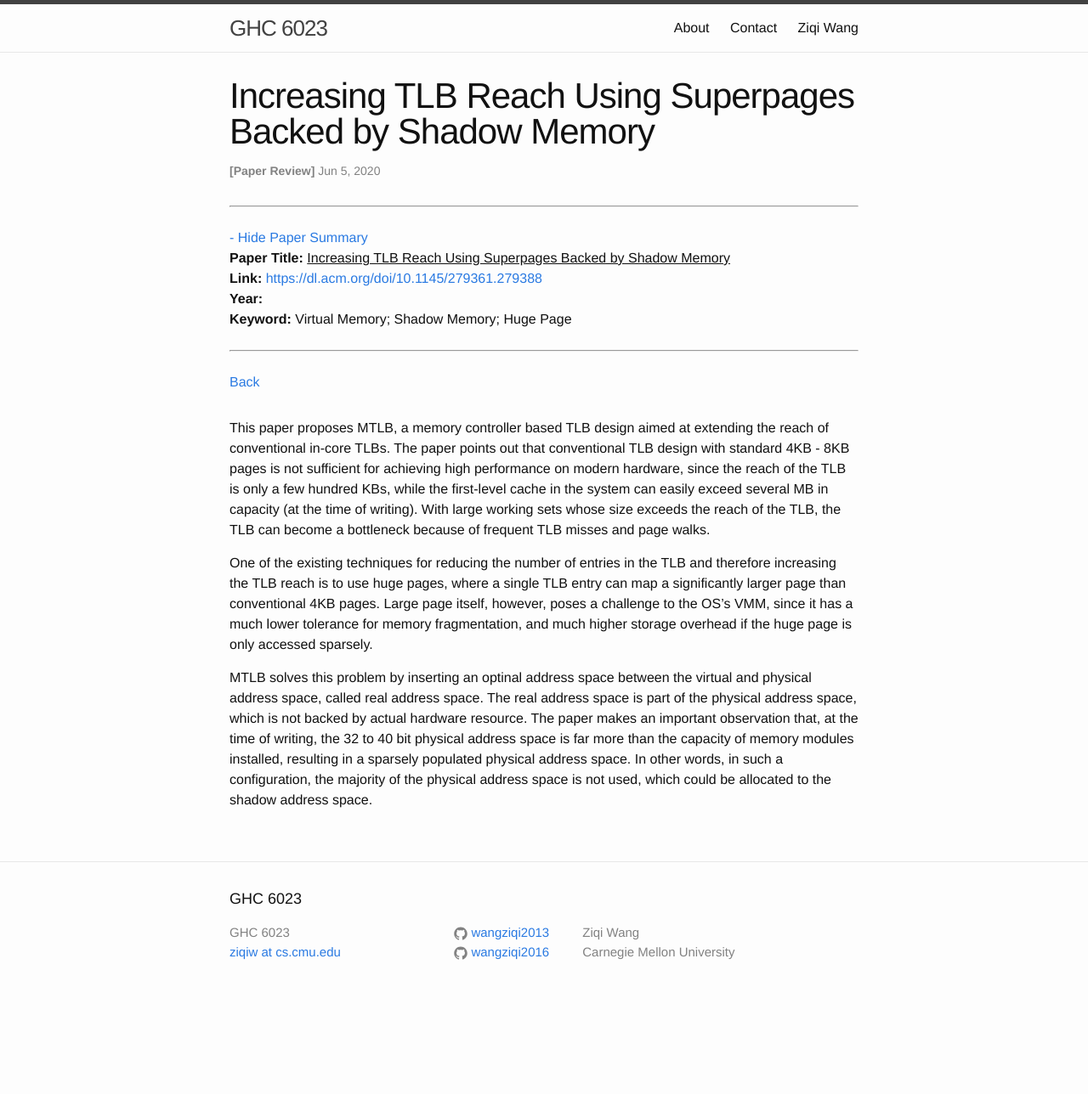
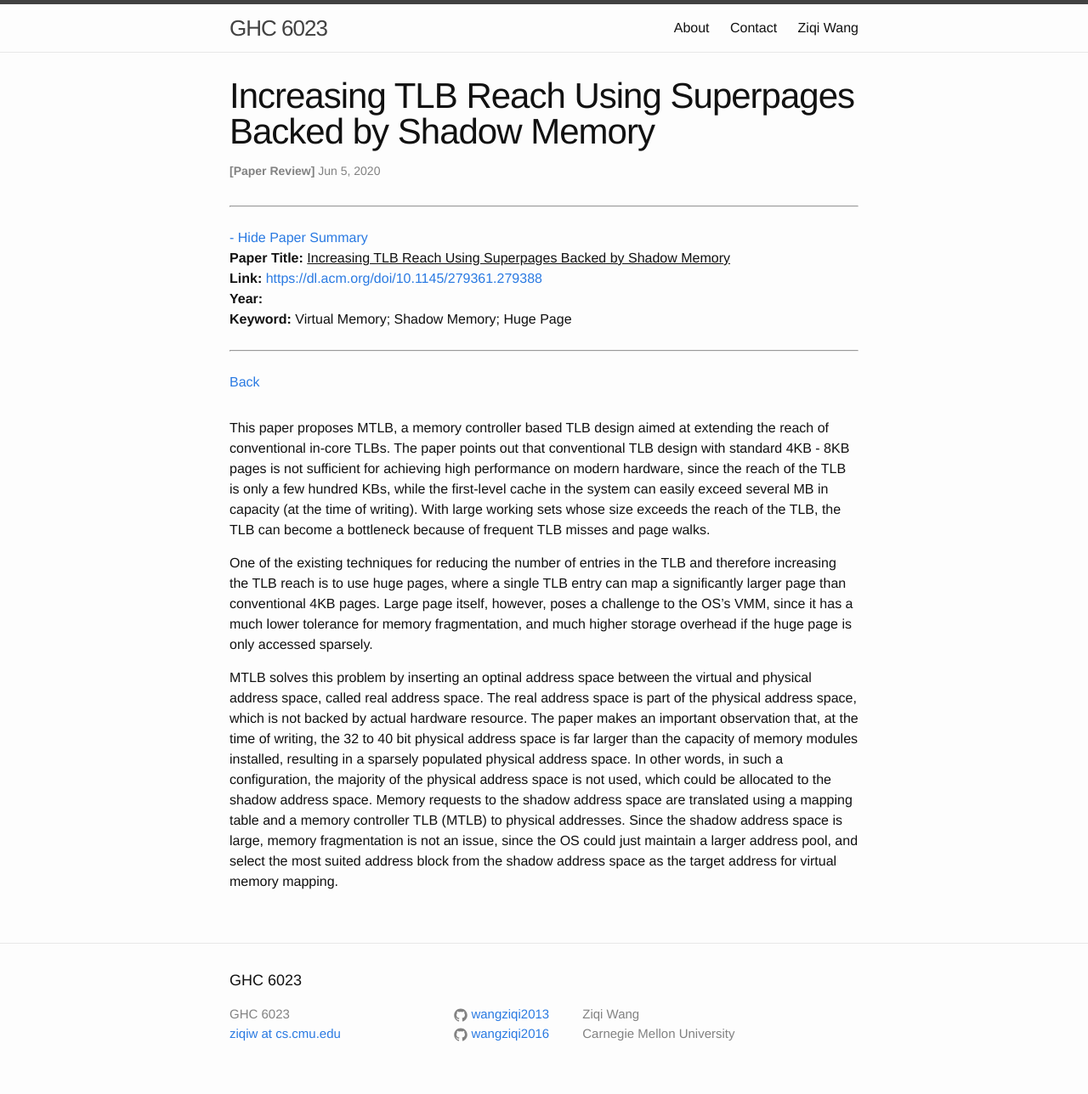
Before and after one commit to wangziqi2013/wangziqi2013.github.io, a Jekyll site: the page built from _posts/2020-06-05-increasing-tlb-reach-using-super-pages-backed-by-shadow-memory.markdown, in a window 1280 px wide. Shown: the whole page at 85% size. Built offline with Jekyll 4.4.1, drawn with Linux system fonts in a browser that asks for light colours; before the commit the page ends 1192 px from its top, so only the background shows below that.

Commit message:
Finish shadow address

```diff
--- a/_posts/2020-06-05-increasing-tlb-reach-using-super-pages-backed-by-shadow-memory.markdown
+++ b/_posts/2020-06-05-increasing-tlb-reach-using-super-pages-backed-by-shadow-memory.markdown
@@ -27,6 +27,9 @@ much higher storage overhead if the huge page is only accessed sparsely.
 MTLB solves this problem by inserting an optinal address space between the virtual and physical address space, called
 real address space. The real address space is part of the physical address space, which is not backed by actual hardware
 resource. The paper makes an important observation that, at the time of writing, the 32 to 40 bit physical address space
-is far more than the capacity of memory modules installed, resulting in a sparsely populated physical address space.
+is far larger than the capacity of memory modules installed, resulting in a sparsely populated physical address space.
 In other words, in such a configuration, the majority of the physical address space is not used, which could be allocated
-to the shadow address space.
+to the shadow address space. Memory requests to the shadow address space are translated using a mapping table and a
+memory controller TLB (MTLB) to physical addresses. Since the shadow address space is large, memory fragmentation is
+not an issue, since the OS could just maintain a larger address pool, and select the most suited address block from the
+shadow address space as the target address for virtual memory mapping.
```
